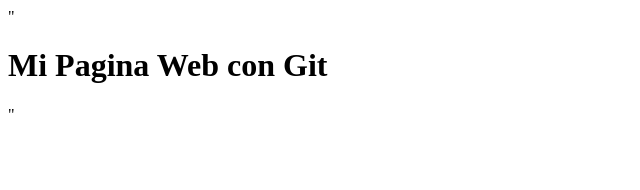
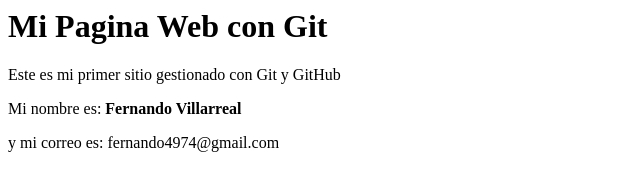
Before and after one commit to Fernando4974/MiPaginaWeb, a plain HTML site: page index.html in a window 1280 px wide. Shown: the whole page, without its empty margins (0-640 px from the left). Drawn offline with Linux system fonts and the light colour scheme.

Commit message:
Se agrego un descripcion al index

```diff
--- a/index.html
+++ b/index.html
@@ -1 +1,4 @@
-"<h1> Mi Pagina Web con Git </h1>"
+<h1>Mi Pagina Web con Git</h1>
+<p>Este es mi primer sitio gestionado con Git y GitHub</p>
+<p>Mi nombre es: <strong>Fernando Villarreal</strong></p>
+<p>y mi correo es: fernando4974@gmail.com</p>
```
